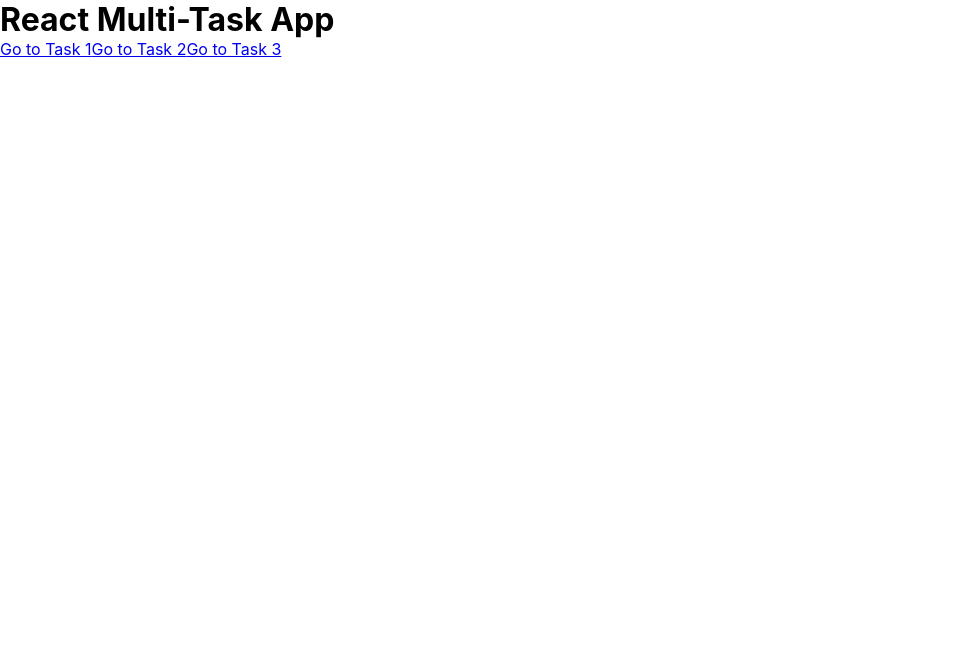
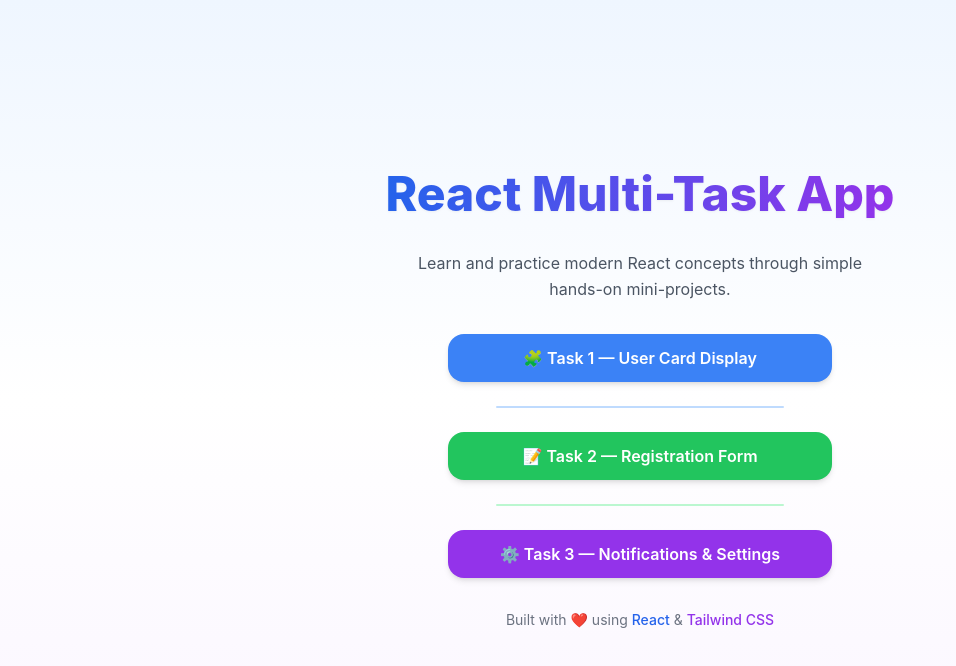
Before and after one commit to sriram507/ReactMultitasks, a React (Create React App) app in the folder multi-tasks/: page / in a window 1280 px wide. Shown: the top 666 px of the page, without its empty margins (0-956 px from the left). Built offline with nearby package versions, Linux system fonts and the light colour scheme.

Commit message:
TailwindCSS updated

```diff
--- a/multi-tasks/package.json
+++ b/multi-tasks/package.json
@@ -7,8 +7,8 @@
     "@testing-library/jest-dom": "^6.9.1",
     "@testing-library/react": "^16.3.0",
     "@testing-library/user-event": "^13.5.0",
-    "react": "^19.2.0",
-    "react-dom": "^19.2.0",
+    "react": "^18.2.0",
+    "react-dom": "^18.2.0",
     "react-router-dom": "^7.9.4",
     "react-scripts": "5.0.1",
     "web-vitals": "^2.1.4"
@@ -44,6 +44,6 @@
     "autoprefixer": "^10.4.21",
     "gh-pages": "^6.3.0",
     "postcss": "^8.5.6",
-    "tailwindcss": "^4.1.14"
+    "tailwindcss": "^4.1.15"
   }
 }
--- a/multi-tasks/public/index.html
+++ b/multi-tasks/public/index.html
@@ -4,9 +4,28 @@
     <meta charset="UTF-8" />
     <meta name="viewport" content="width=device-width, initial-scale=1.0" />
     <title>React Multi Tasks</title>
+
+    <!-- ✅ Load TailwindCSS via CDN -->
+    <script src="https://cdn.tailwindcss.com"></script>
+
+    <!-- ✅ Optional: Custom Tailwind Config (e.g. fonts or colors) -->
+    <script>
+      tailwind.config = {
+        theme: {
+          extend: {
+            colors: {
+              brand: "#2563EB",
+            },
+          },
+        },
+      };
+    </script>
+
+    <!-- ✅ You can keep your favicon, meta tags, etc. here -->
   </head>
-  <body>
+
+  <body class="bg-gray-50">
     <div id="root"></div>
-    <div id="portal-root"></div> <!-- ✅ For React Portals -->
+    <div id="portal-root"></div> <!-- For React Portals -->
   </body>
 </html>
--- a/multi-tasks/src/index.css
+++ b/multi-tasks/src/index.css
@@ -11,22 +11,16 @@ body {
     sans-serif;
   -webkit-font-smoothing: antialiased;
   -moz-osx-font-smoothing: grayscale;
-  transition: background-color 0.3s ease, color 0.3s ease;
   min-height: 100vh;
 }
 
-/* ---------- Code Blocks ---------- */
-code {
-  font-family: source-code-pro, Menlo, Monaco, Consolas, 'Courier New', monospace;
-}
-
-/* ---------- Theme Styles ---------- */
+/* ---------- Theme Classes ---------- */
 body.light {
-  background-color: #f9fafb; /* Light gray background */
-  color: #111827; /* Dark text */
+  background-color: #f9fafb; /* Light */
+  color: #111827;
 }
 
 body.dark {
-  background-color: #111827; /* Dark background */
-  color: #f9fafb; /* Light text */
+  background-color: #111827; /* Dark */
+  color: #f9fafb;
 }
--- a/multi-tasks/src/indexpage/IndexPage.jsx
+++ b/multi-tasks/src/indexpage/IndexPage.jsx
@@ -2,19 +2,48 @@ import { Link } from "react-router-dom";
 
 export default function IndexPage() {
   return (
-    <div className="flex flex-col items-center justify-center min-h-screen bg-gray-50">
-      <h1 className="text-3xl font-bold mb-8">React Multi-Task App</h1>
+    <div className="flex items-center justify-center min-h-screen bg-gradient-to-b from-blue-50 via-white to-purple-50 text-gray-800 p-6">
+      <div className="flex flex-col items-center text-center space-y-8">
+        {/* Title */}
+        <h1 className="text-5xl font-extrabold text-transparent bg-clip-text bg-gradient-to-r from-blue-600 to-purple-600 drop-shadow-sm">
+          React Multi-Task App
+        </h1>
 
-      <div className="flex flex-col gap-3">
-        <Link to="/task1" className="bg-blue-500 text-white px-4 py-2 rounded text-center">
-          Go to Task 1
-        </Link>
-        <Link to="/task2" className="bg-green-500 text-white px-4 py-2 rounded text-center">
-          Go to Task 2
-        </Link>
-        <Link to="/task3" className="bg-purple-600 text-white px-4 py-2 rounded text-center">
-          Go to Task 3
-        </Link>
+        {/* Subtitle */}
+        <p className="text-gray-600 max-w-md leading-relaxed">
+          Learn and practice modern React concepts through simple hands-on mini-projects.
+        </p>
+
+        {/* Task Links */}
+        <div className="w-full max-w-sm flex flex-col items-center space-y-6">
+          <Link
+            to="/task1"
+            className="w-full bg-blue-500 hover:bg-blue-600 text-white py-3 rounded-2xl font-semibold shadow-md transition-transform hover:scale-105"
+          >
+            🧩 Task 1 — User Card Display
+          </Link>
+          <div className="w-3/4 h-[2px] bg-blue-200 rounded-full"></div>
+
+          <Link
+            to="/task2"
+            className="w-full bg-green-500 hover:bg-green-600 text-white py-3 rounded-2xl font-semibold shadow-md transition-transform hover:scale-105"
+          >
+            📝 Task 2 — Registration Form
+          </Link>
+          <div className="w-3/4 h-[2px] bg-green-200 rounded-full"></div>
+
+          <Link
+            to="/task3"
+            className="w-full bg-purple-600 hover:bg-purple-700 text-white py-3 rounded-2xl font-semibold shadow-md transition-transform hover:scale-105"
+          >
+            ⚙️ Task 3 — Notifications & Settings
+          </Link>
+        </div>
+
+        {/* Footer */}
+        <footer className="text-sm text-gray-500">
+          Built with ❤️ using <span className="font-medium text-blue-600">React</span> & <span className="font-medium text-purple-600">Tailwind CSS</span>
+        </footer>
       </div>
     </div>
   );
```
Also changed, not shown: 1 other file (tests, documents, lock files or other folders).
